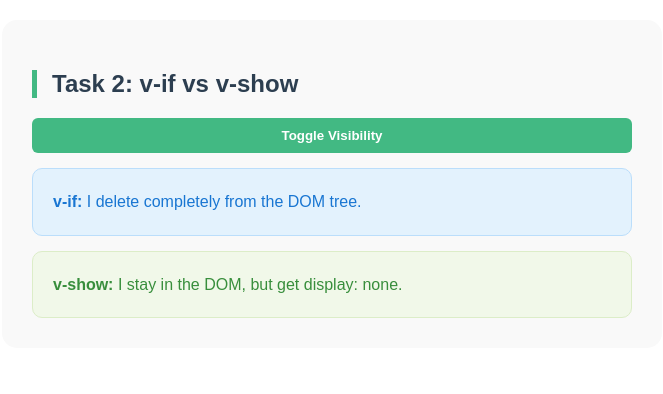
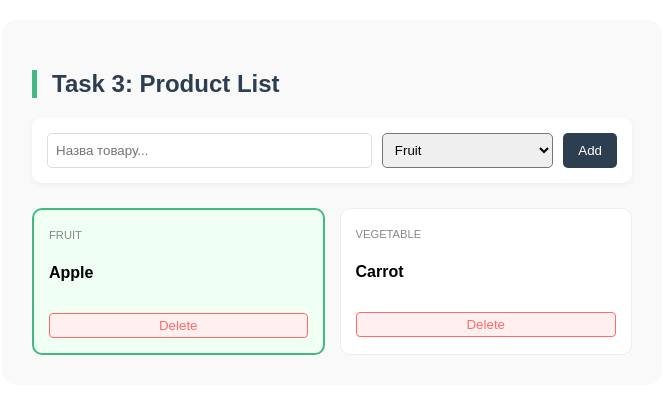
Before and after one commit to aahoncharova/frontend, a Vue app: page / in a window 1280 px wide. Shown: the top 394 px of the page, without its empty margins (308-971 px from the left). Built offline with nearby package versions, Linux system fonts and the light colour scheme.

Commit message:
feat: implement task 3 in lab 3

```diff
--- a/src/components/HelloWorld.vue
+++ b/src/components/HelloWorld.vue
@@ -1,30 +1,56 @@
 <template>
   <div class="lab-03">
     <section class="task-section">
-      <h2>Task 2: v-if vs v-show</h2>
-      <div class="controls">
-        <button @click="isPanelVisible = !isPanelVisible">Toggle Visibility</button>
+      <h2>Task 3: Product List</h2>
+
+      <div class="input-card">
+        <input v-model="newProductName" placeholder="Назва товару..." class="custom-input">
+        <select v-model="newProductCategory" class="custom-select">
+          <option value="Fruit">Fruit</option>
+          <option value="Vegetable">Vegetable</option>
+        </select>
+        <button @click="addProduct" class="btn-add">Add</button>
       </div>
 
-      <div v-if="isPanelVisible" class="panel panel-if">
-        <strong>v-if:</strong> I delete completely from the DOM tree.
-      </div>
-
-      <div v-show="isPanelVisible" class="panel panel-show">
-        <strong>v-show:</strong> I stay in the DOM, but get display: none.
+      <div class="product-grid">
+        <div
+          v-for="p in products"
+          :key="p.id"
+          class="product-card"
+          :class="{ 'highlight-fruit': p.category === 'Fruit' }"
+        >
+          <span class="category-tag">{{ p.category }}</span>
+          <h4>{{ p.title }}</h4>
+          <button @click="removeProduct(p.id)" class="btn-del">Delete</button>
+        </div>
       </div>
     </section>
   </div>
 </template>
 
 <script>
-  export default {
-    data() {
-      return {
-        isPanelVisible: true
-      }
+export default {
+  data() {
+    return {
+      newProductName: '',
+      newProductCategory: 'Fruit',
+      products: [
+        { id: 1, title: 'Apple', category: 'Fruit' },
+        { id: 2, title: 'Carrot', category: 'Vegetable' }
+      ]
+    }
+  },
+  methods: {
+    addProduct() {
+      if (!this.newProductName.trim()) return;
+      this.products.push({ id: Date.now(), title: this.newProductName, category: this.newProductCategory });
+      this.newProductName = '';
+    },
+    removeProduct(id) {
+      this.products = this.products.filter(p => p.id !== id);
     }
   }
+}
 </script>
 
 <style scoped>
@@ -32,7 +58,7 @@
     max-width: 600px;
     margin: 20px auto;
     padding: 30px;
-    font-family:sans-serif;
+    font-family: sans-serif;
     background-color: #f9f9f9;
     border-radius: 15px;
   }
@@ -42,29 +68,63 @@
     color: #2c3e50;
     margin-bottom: 20px;
   }
-  .controls button {
+  .input-card {
+    display: flex;
+    gap: 10px;
+    margin-bottom: 25px;
+    background: white;
+    padding: 15px;
+    border-radius: 10px;
+    box-shadow: 0 2px 5px rgba(0,0,0,0.05);
+  }
+  .custom-input {
+    flex: 2;
+    padding: 8px;
+    border: 1px solid #ddd;
+    border-radius: 5px;
+  }
+  .custom-select {
+    flex: 1;
+    padding: 8px;
+    border-radius: 5px;
+  }
+  .btn-add {
+    background: #2c3e50;
+    color: white;
+    padding: 8px 15px;
+    border: none;
+    border-radius: 5px;
+    cursor: pointer;
+  }
+  .product-grid {
+    display: grid;
+    grid-template-columns: 1fr 1fr;
+    gap: 15px;
+  }
+  .product-card {
+    background: white;
+    padding: 15px;
+    border-radius: 10px;
+    border: 1px solid #eee;
+    position: relative;
+  }
+  .highlight-fruit {
+    border: 2px solid #42b983;
+    background-color: #f0fff4;
+  }
+  .category-tag {
+    font-size: 0.7em;
+    color: #888;
+    text-transform: uppercase;
+  }
+  .btn-del {
     width: 100%;
-    padding: 10px;
-    background-color: #42b983;
-    color: white;
-    border: none;
-    border-radius: 6px;
+    margin-top: 10px;
+    background: #fff0f0;
+    color: #ff6b6b;
+    border: 1px solid #ff6b6b;
     cursor: pointer;
-    font-weight: bold; }
-  .panel {
-    padding: 20px;
-    margin-top: 15px;
-    border-radius: 10px;
-    line-height: 1.6;
-  }
-  .panel-if {
-    background-color: #e3f2fd;
-    color: #1976d2;
-    border: 1px solid #bbdefb;
-  }
-  .panel-show {
-    background-color: #f1f8e9;
-    color: #388e3c;
-    border: 1px solid #dcedc8;
+    padding: 4px;
+    border-radius: 4px;
   }
 </style>
```
